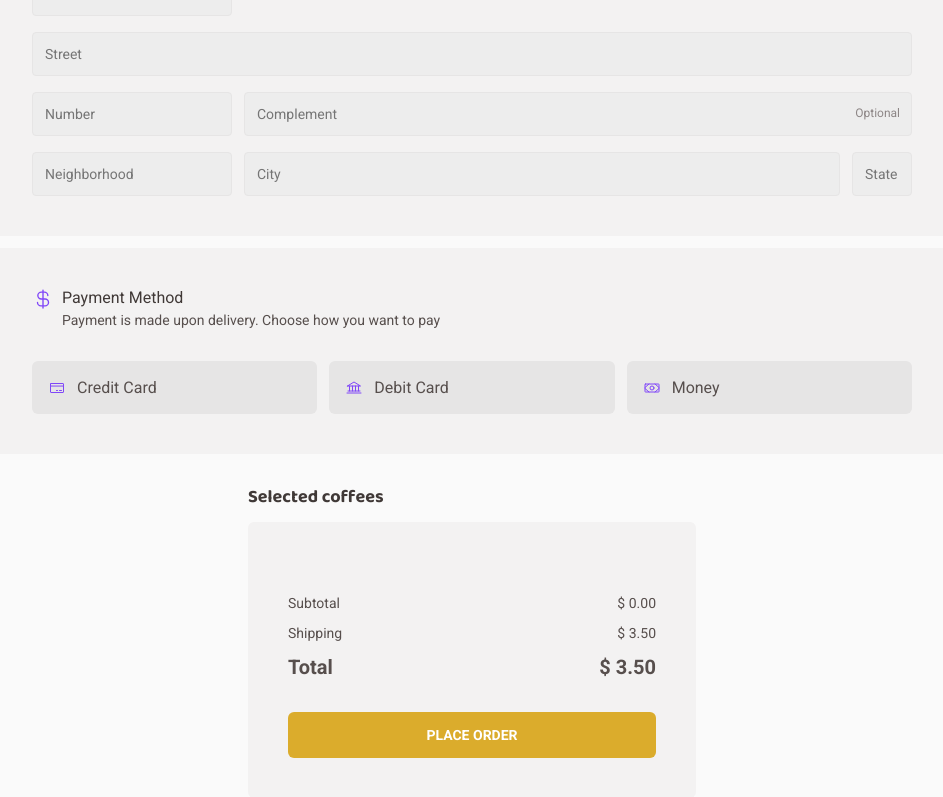
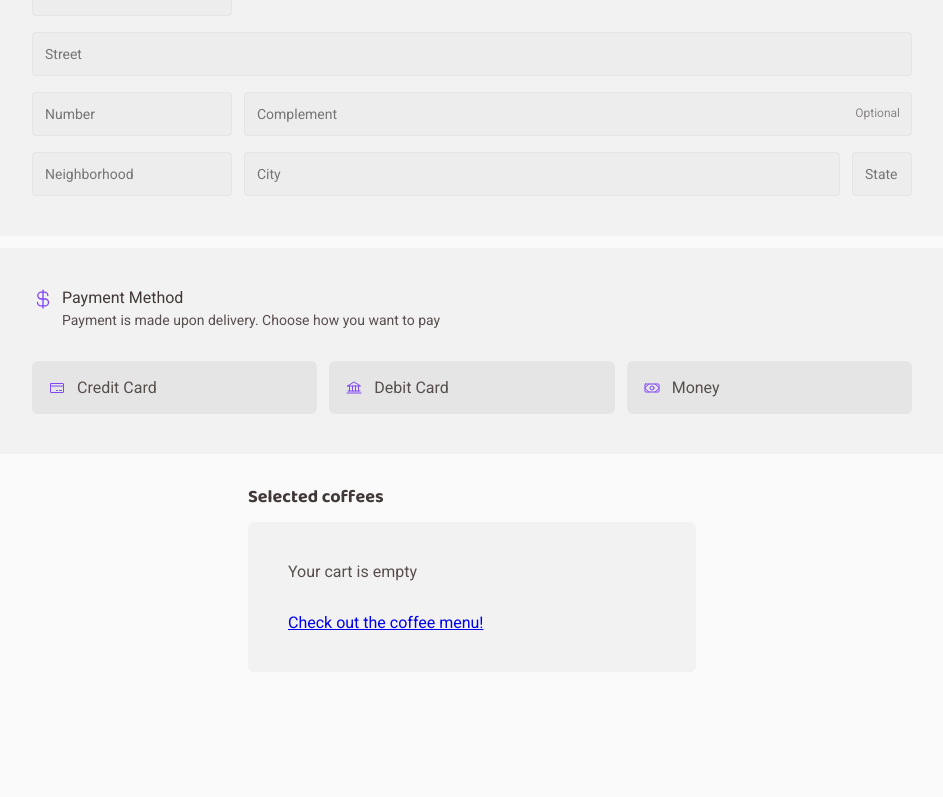
Before and after one commit to renatomarquesteles/ignite-02-coffee-delivery, a React (Vite) app: page /checkout in a window 1280 px wide. Shown: the part 325-1122 px from the top of the page, without its empty margins (168-1111 px from the left). After the commit the page ends 1037 px from the top, so only its background shows below. Built offline with nearby package versions, Linux system fonts and the light colour scheme.

Commit message:
feat: adds placeholder if cart is empty

```diff
--- a/src/pages/Checkout/index.tsx
+++ b/src/pages/Checkout/index.tsx
@@ -7,7 +7,7 @@ import {
 } from "phosphor-react";
 import { useContext } from "react";
 import { SubmitHandler, useForm } from "react-hook-form";
-import { useNavigate } from "react-router-dom";
+import { Link, useNavigate } from "react-router-dom";
 import { useTheme } from "styled-components";
 import { zodResolver } from "@hookform/resolvers/zod";
 import * as z from "zod";
@@ -303,6 +303,8 @@ export const Checkout = () => {
           <Subtitle>Selected coffees</Subtitle>
 
           <CartCard>
+            {orderItems.length > 0 ? (
+              <>
                 <ItemsList>
                   {orderItems.map((item, index) => (
                     <CoffeeItem key={item.name + index} item={item} />
@@ -325,6 +327,15 @@ export const Checkout = () => {
                 </TotalPriceContainer>
 
                 <ConfirmButton type="submit">PLACE ORDER</ConfirmButton>
+              </>
+            ) : (
+              <>
+                <p>Your cart is empty</p>
+                <Link to="/#coffee" preventScrollReset>
+                  Check out the coffee menu!
+                </Link>
+              </>
+            )}
           </CartCard>
         </CartInfo>
       </Container>
--- a/src/pages/Home/index.tsx
+++ b/src/pages/Home/index.tsx
@@ -54,7 +54,7 @@ export const Home = () => {
         <img src={coffeeCupImg} alt="" />
       </Introduction>
 
-      <Menu>
+      <Menu id="coffee">
         <h1>Menu</h1>
         <CoffeeList>
           {coffeeList.map((coffee) => (
```
Lines whose indentation alone changed are shown as unchanged.
